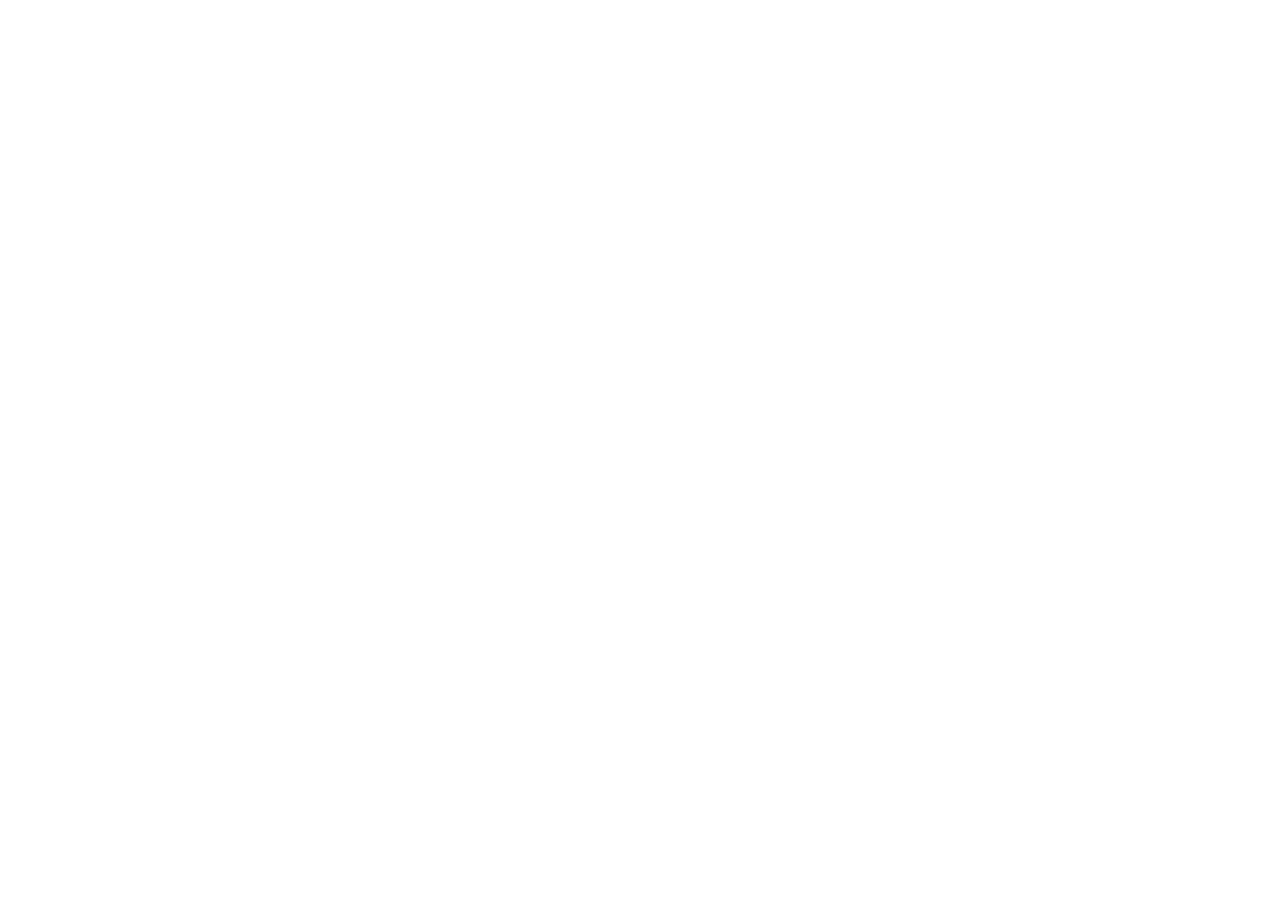
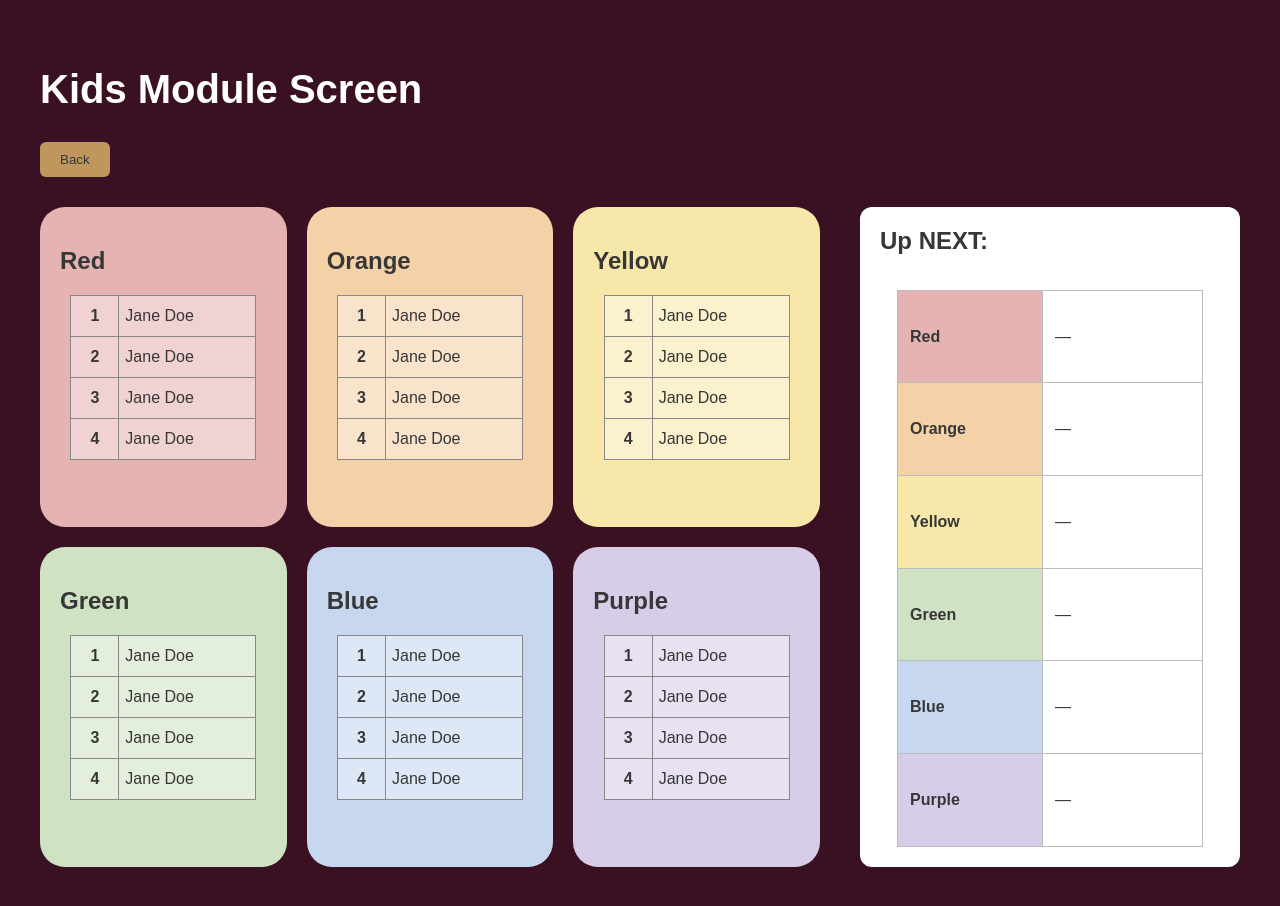
Before and after one commit to JackUehlingerTAMU/TheWranglers, a React (Create React App) app: page /kids-pickup in a window 1280 px wide. Before the commit this address had no page. Before the commit the page ends 800 px from the top, so only its background shows below. Built offline with nearby package versions, Linux system fonts and the light colour scheme.

Commit message:
Added Kids pickup Screen

```diff
--- a/src/App.css
+++ b/src/App.css
@@ -130,3 +130,118 @@
   justify-content: center;
   font-size: 1.2rem;
 }
+/* ===== Kids Pickup Page ===== */
+
+.kids-pickup {
+  background-color: var(--maroon);
+  color: var(--white);
+  min-height: 100vh;
+  padding: 40px;
+}
+
+.back-btn {
+  background-color: var(--camel);
+  color: var(--granite);
+  border: none;
+  padding: 10px 20px;
+  margin-bottom: 30px;
+  border-radius: 6px;
+  cursor: pointer;
+}
+
+.kids-layout {
+  display: flex;
+  gap: 40px;
+}
+
+.modules-grid {
+  display: grid;
+  grid-template-columns: repeat(3, 1fr);
+  gap: 20px;
+  flex: 1;
+}
+.module-card {
+  height: 280px;
+  border-radius: 25px;
+  padding: 20px;
+  color: var(--granite);
+
+  display: flex;
+  flex-direction: column;
+  align-items: stretch;
+  justify-content: flex-start;
+
+  overflow: hidden;
+}
+
+/* Module Colors */
+.red { background-color: #e6b3b3; }
+.orange { background-color: #f5d1a8; }
+.yellow { background-color: #f7e7a9; }
+.green { background-color: #cfe3c4; }
+.blue { background-color: #c7d7ef; }
+.purple { background-color: #d7cde8; }
+
+/* Up Next Panel */
+
+.up-next {
+  background-color: var(--white);
+  color: var(--granite);
+  padding: 20px;
+  border-radius: 12px;
+  width: 340px;
+
+  display: flex;
+  flex-direction: column;
+}
+
+.up-next h2 {
+  margin-top: 0;
+}
+
+
+/* ===== Card Inner Layout ===== */
+.card-content {
+  width: 100%;
+}
+
+/* ===== Tables ===== */
+.module-table {
+  width: 90%;
+  margin: 10px auto 0;
+}
+
+.module-table td {
+  border: 1px solid #888;
+  padding: 6px;
+  background: rgba(255,255,255,0.4);
+}
+
+.row-number {
+  width: 35px;
+  text-align: center;
+  font-weight: bold;
+}
+
+.kid-cell {
+  height: 28px;
+}
+
+/* ===== Up Next Table ===== */
+.up-next-table {
+  width: 90%;
+  margin: 15px auto 0;
+  border-collapse: collapse;
+  flex-grow: 1;
+}
+
+.up-next-table td {
+  border: 1px solid #bbb;
+  padding: 12px;
+}
+
+.color-cell {
+  font-weight: bold;
+  width: 120px;
+  color: var(--granite);
+}
--- a/src/App.js
+++ b/src/App.js
@@ -3,6 +3,7 @@
 import {Routes,Route} from  "react-router-dom"
 import ParentPortal from "./pages/ParentPortal";
 import StaffPortal from "./pages/StaffPortal";
+import KidsPickup from "./pages/KidsPickup";
 import Home from "./pages/Home"
 
 function App() {
@@ -13,6 +14,7 @@
       <Route path="/" element={<Home />} />
       <Route path="/parent-portal" element={<ParentPortal/>}/>
       <Route path="/staff-portal" element={<StaffPortal/>}/>
+      <Route path="/kids-pickup" element={<KidsPickup />} />
       </Routes>
     </>
 
--- /dev/null
+++ b/src/pages/KidsPickup.js
@@ -0,0 +1,61 @@
+import React from "react";
+import "../App.css";
+import { useNavigate } from "react-router-dom";
+
+function KidsPickup() {
+  const navigate = useNavigate();
+  return (
+    <div className="kids-pickup">
+
+      <h1 className="portal-title">Kids Module Screen</h1>
+
+        <button className="back-btn" onClick={() => navigate(-1)}>
+            Back
+        </button>
+
+      <div className="kids-layout">
+
+        {/* Left Color Modules */}
+        <div className="modules-grid">
+        {["Red", "Orange", "Yellow", "Green", "Blue", "Purple"].map((color) => (
+            <div key={color} className={`module-card ${color.toLowerCase()}`}>
+            <div className="card-content">
+                <h2>{color}</h2>
+
+                <table className="module-table">
+                <tbody>
+                    {['1', '2', '3', '4'].map((row) => (
+                    <tr key={row}>
+                        <td className="row-number">{row}</td>
+                        <td className="kid-cell">Jane Doe</td>
+                    </tr>
+                    ))}
+                </tbody>
+                </table>
+
+            </div>
+            </div>
+        ))}
+        </div>
+
+        {/* Right Side Panel */}
+        <div className="up-next">
+          <h2>Up NEXT:</h2>
+            <table className="up-next-table">
+            <tbody>
+                {["Red", "Orange", "Yellow", "Green", "Blue", "Purple"].map((color) => (
+                <tr key={color}>
+                    <td className={`color-cell ${color.toLowerCase()}`}>{color}</td>
+                    <td className="kid-cell">—</td>
+                </tr>
+                ))}
+            </tbody>
+            </table>
+        </div>
+
+      </div>
+    </div>
+  );
+}
+
+export default KidsPickup;
--- a/src/pages/StaffPortal.js
+++ b/src/pages/StaffPortal.js
@@ -1,7 +1,9 @@
 import React from "react";
 import "../App.css";
+import { useNavigate } from "react-router-dom";
 
 function StaffPortal() {
+  const navigate = useNavigate();
   return (
     <div className="staff-portal">
 
@@ -10,7 +12,9 @@
       {/* Top Navigation Buttons */}
       <div className="portal-top-bar">
         <div className="left-buttons">
-          <button className="main-btn">Kids Pickup Screen</button>
+          <button className="main-btn" onClick={() => navigate("/kids-pickup")}>
+            Kids Pickup
+          </button>
           <button className="main-btn">Station Screen</button>
         </div>
 
```
